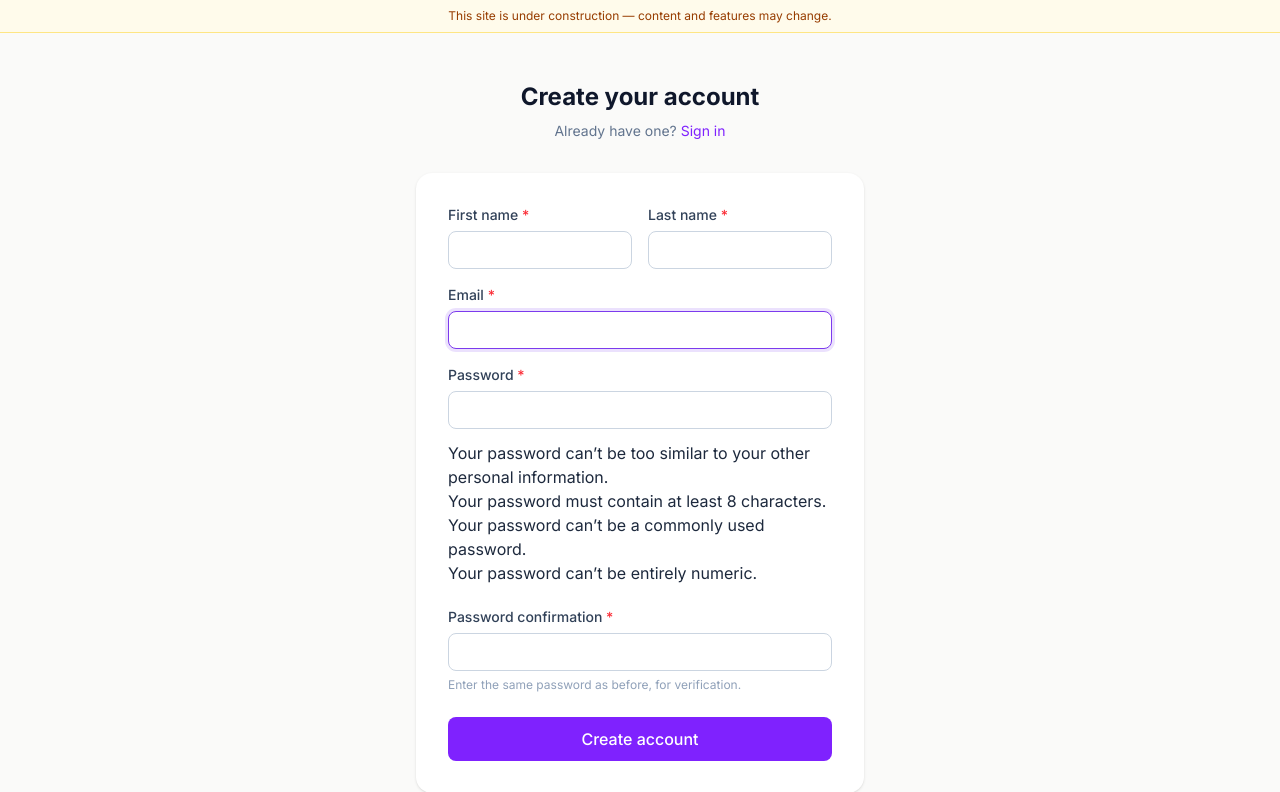
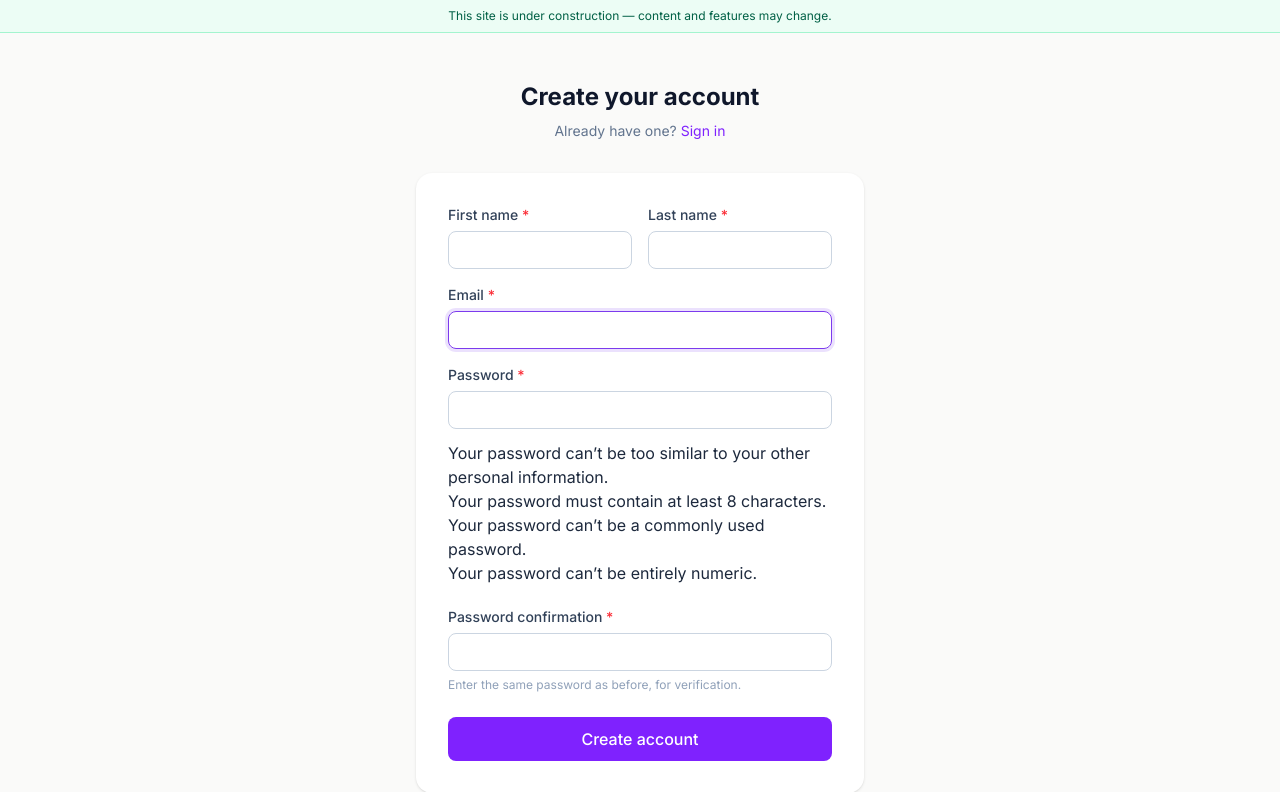
Before and after one commit to vmalep/teachandlearn, a Django app: page /accounts/register/ in a window 1280 px wide. Shown: the part 57-849 px from the top of the page. Run offline with Django 5.2, Linux system fonts and the light colour scheme; style sheets or scripts are compiled from the project's sources.

Commit message:
Add local dev start script and tweak amber→emerald accent colours
- start.sh: activates venv, loads .env + .env.local overrides, frees port 8000, runs migrations and runserver
- .gitignore: add .env.local
- Switch "under construction" banner and directory hero gradient from amber to emerald
- Set form inputs and disabled fields to bg-transparent

Co-Authored-By: Claude Sonnet 4.6 <noreply@anthropic.com>

```diff
--- a/static/css/input.css
+++ b/static/css/input.css
@@ -17,7 +17,7 @@
     font-size: 0.875rem;
     line-height: 1.25rem;
     color: #1e293b;
-    background-color: #fff;
+    background-color: transparent;
     outline: none;
     transition: border-color 0.15s, box-shadow 0.15s;
   }
@@ -29,7 +29,7 @@
     border-color: #ef4444;
   }
   .field-input:disabled {
-    background-color: #f8fafc;
+    background-color: transparent;
     color: #94a3b8;
     cursor: not-allowed;
   }
--- a/templates/base.html
+++ b/templates/base.html
@@ -110,7 +110,7 @@
     </div>
   </header>
 
-  <div class="bg-amber-50 border-b border-amber-200 text-amber-800 text-center text-xs py-2 px-4">
+  <div class="bg-emerald-50 border-b border-emerald-200 text-emerald-800 text-center text-xs py-2 px-4">
     {% trans "This site is under construction — content and features may change." %}
   </div>
 
```
Also changed, not shown: templates/teachers/directory.html (+4 -4 lines), 2 other files.
